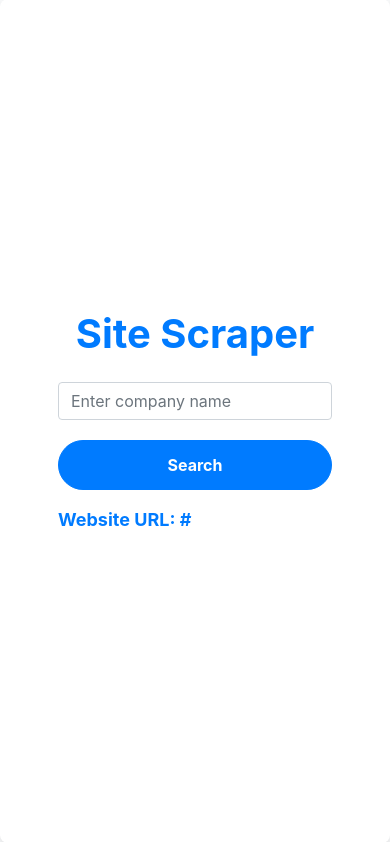
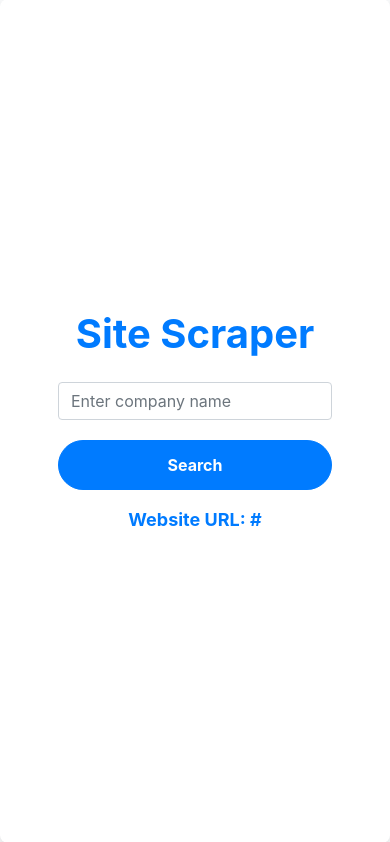
Before and after one commit to giftthedeveloper/site-scraper, a Django app: template site_scraper/templates/index.html in a window 390 px wide. Shown: the part 49-891 px from the top of the page. Run offline with Django 4.2, Linux system fonts and the light colour scheme; the template is opened without the code that fills it: most values are stand-ins (such as "Sample title", 1, 10 or a date in 2020); some libraries are stand-ins or nearby versions.

Commit message:
feat: fixed desktop responsiveness

```diff
--- a/site_scraper/templates/index.html
+++ b/site_scraper/templates/index.html
@@ -62,20 +62,18 @@
             }
         }
 
-        /* Compact the card height and add spacing utilities */
-        .compact-card {
-            max-height: 300px; /* Adjust the maximum height as needed */
-            overflow: hidden;
-        }
-
-        /* Reduce padding and margin on the card body */
-        .card-body {
-            padding: 0.75rem;
-        }
-
         /* Remove the tiny line */
         .card {
             border: 0;
+        }
+
+        /* Center the card content within the card body */
+        .card-body {
+            display: flex;
+            flex-direction: column;
+            justify-content: center;
+            align-items: center;
+            height: 100%;
         }
 
         /* Footer Styling */
@@ -97,10 +95,8 @@
 </head>
 <body>
     <div class="container mt-5">
-        <div class="card compact-card">
+        <div class="card">
             <div class="card-body">
-                <div class="row">
-                    <div class="col-12 col-md-8 offset-md-2 col-lg-6 offset-lg-3">
                 <h1 class="mb-4">Site Scraper</h1>
                 <form method="post">
                     {% csrf_token %}
@@ -111,13 +107,10 @@
                     <button type="submit" class="btn btn-primary btn-block">Search</button>
                 </form>
                 {% if website_url %}
-                        <!-- Compact the card height -->
-                        <div class="mt-3 website-url compact-card">
+                <div class="mt-3 website-url">
                     Website URL: <a href="{{ website_url }}" target="_blank">{{ website_url }}</a>
                 </div>
                 {% endif %}
-                    </div>
-                </div>
             </div>
         </div>
     </div>
```
Lines whose indentation alone changed are shown as unchanged.
